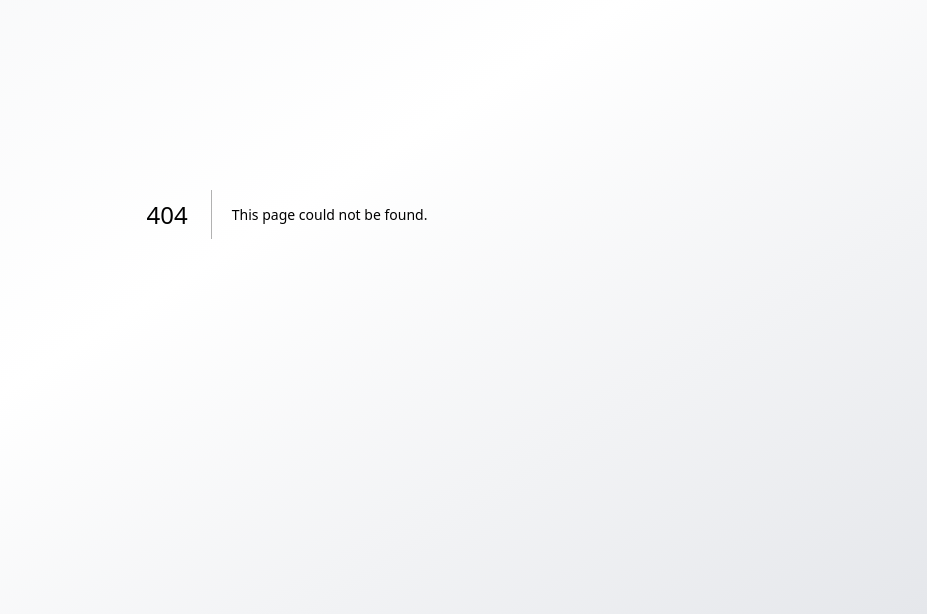
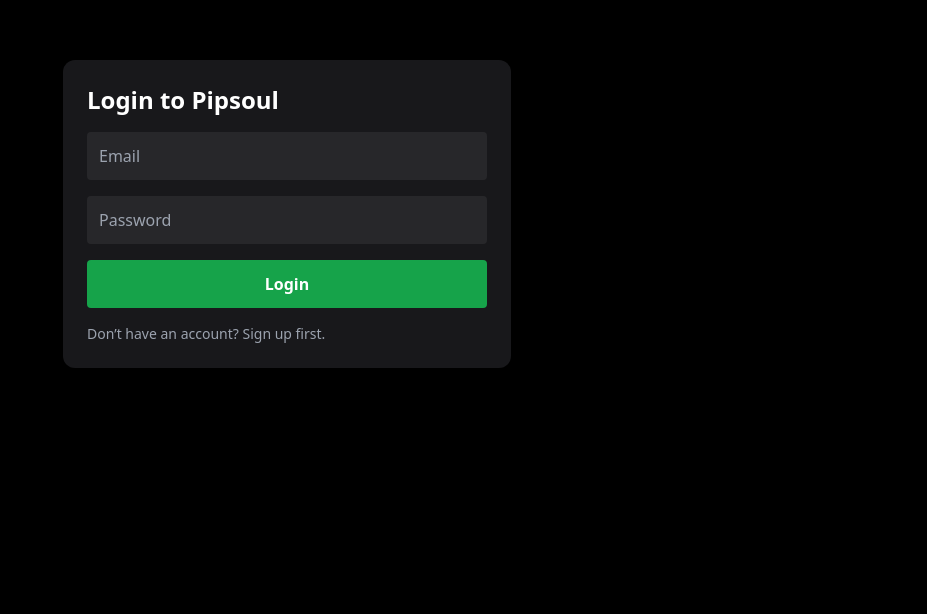
Before and after one commit to MyStack001/pipsoul-dashboard, a Next.js app: page /login in a window 1280 px wide. Before the commit this address had no page. Shown: the part 186-800 px from the top of the page, without its empty margins (353-1280 px from the left). Built offline with nearby package versions, Linux system fonts and the light colour scheme.

Commit message:
Add authentication system with signup and login (Supabase)

```diff
--- /dev/null
+++ b/src/app/login/page.tsx
@@ -0,0 +1,75 @@
+"use client";
+
+import { useState } from "react";
+import { supabase } from "@/lib/supabase";
+import { useRouter } from "next/navigation";
+
+export default function LoginPage() {
+  const router = useRouter();
+
+  const [email, setEmail] = useState("");
+  const [password, setPassword] = useState("");
+  const [loading, setLoading] = useState(false);
+  const [error, setError] = useState("");
+
+  const handleLogin = async (e: React.FormEvent) => {
+    e.preventDefault();
+    setLoading(true);
+    setError("");
+
+    const { data, error } = await supabase.auth.signInWithPassword({
+      email,
+      password,
+    });
+
+    setLoading(false);
+
+    if (error) {
+      setError(error.message);
+      return;
+    }
+
+    router.push("/dashboard");
+  };
+
+  return (
+    <div className="flex min-h-screen items-center justify-center bg-black text-white">
+      <form
+        onSubmit={handleLogin}
+        className="w-full max-w-md space-y-4 rounded-xl bg-zinc-900 p-6"
+      >
+        <h1 className="text-2xl font-bold">Login to Pipsoul</h1>
+
+        <input
+          className="w-full rounded bg-zinc-800 p-3 outline-none"
+          type="email"
+          placeholder="Email"
+          value={email}
+          onChange={(e) => setEmail(e.target.value)}
+        />
+
+        <input
+          className="w-full rounded bg-zinc-800 p-3 outline-none"
+          type="password"
+          placeholder="Password"
+          value={password}
+          onChange={(e) => setPassword(e.target.value)}
+        />
+
+        {error && <p className="text-red-500 text-sm">{error}</p>}
+
+        <button
+          type="submit"
+          disabled={loading}
+          className="w-full rounded bg-green-600 p-3 font-semibold hover:bg-green-700"
+        >
+          {loading ? "Logging in..." : "Login"}
+        </button>
+
+        <p className="text-sm text-gray-400">
+          Don’t have an account? Sign up first.
+        </p>
+      </form>
+    </div>
+  );
+}
--- /dev/null
+++ b/src/app/signup/page.tsx
@@ -0,0 +1,76 @@
+"use client";
+
+import { useState } from "react";
+import { supabase } from "@/lib/supabase";
+import { useRouter } from "next/navigation";
+
+export default function SignupPage() {
+  const router = useRouter();
+
+  const [email, setEmail] = useState("");
+  const [password, setPassword] = useState("");
+  const [loading, setLoading] = useState(false);
+  const [error, setError] = useState("");
+
+  const handleSignup = async (e: React.FormEvent) => {
+    e.preventDefault();
+    setLoading(true);
+    setError("");
+
+    const { data, error } = await supabase.auth.signUp({
+      email,
+      password,
+    });
+
+    setLoading(false);
+
+    if (error) {
+      setError(error.message);
+      return;
+    }
+
+    // Optional: auto redirect after signup
+    router.push("/login");
+  };
+
+  return (
+    <div className="flex min-h-screen items-center justify-center bg-black text-white">
+      <form
+        onSubmit={handleSignup}
+        className="w-full max-w-md space-y-4 rounded-xl bg-zinc-900 p-6"
+      >
+        <h1 className="text-2xl font-bold">Create Pipsoul Account</h1>
+
+        <input
+          className="w-full rounded bg-zinc-800 p-3 outline-none"
+          type="email"
+          placeholder="Email"
+          value={email}
+          onChange={(e) => setEmail(e.target.value)}
+        />
+
+        <input
+          className="w-full rounded bg-zinc-800 p-3 outline-none"
+          type="password"
+          placeholder="Password"
+          value={password}
+          onChange={(e) => setPassword(e.target.value)}
+        />
+
+        {error && <p className="text-red-500 text-sm">{error}</p>}
+
+        <button
+          type="submit"
+          disabled={loading}
+          className="w-full rounded bg-green-600 p-3 font-semibold hover:bg-green-700"
+        >
+          {loading ? "Creating account..." : "Sign Up"}
+        </button>
+
+        <p className="text-sm text-gray-400">
+          Already have an account? Go to login next.
+        </p>
+      </form>
+    </div>
+  );
+}
```
